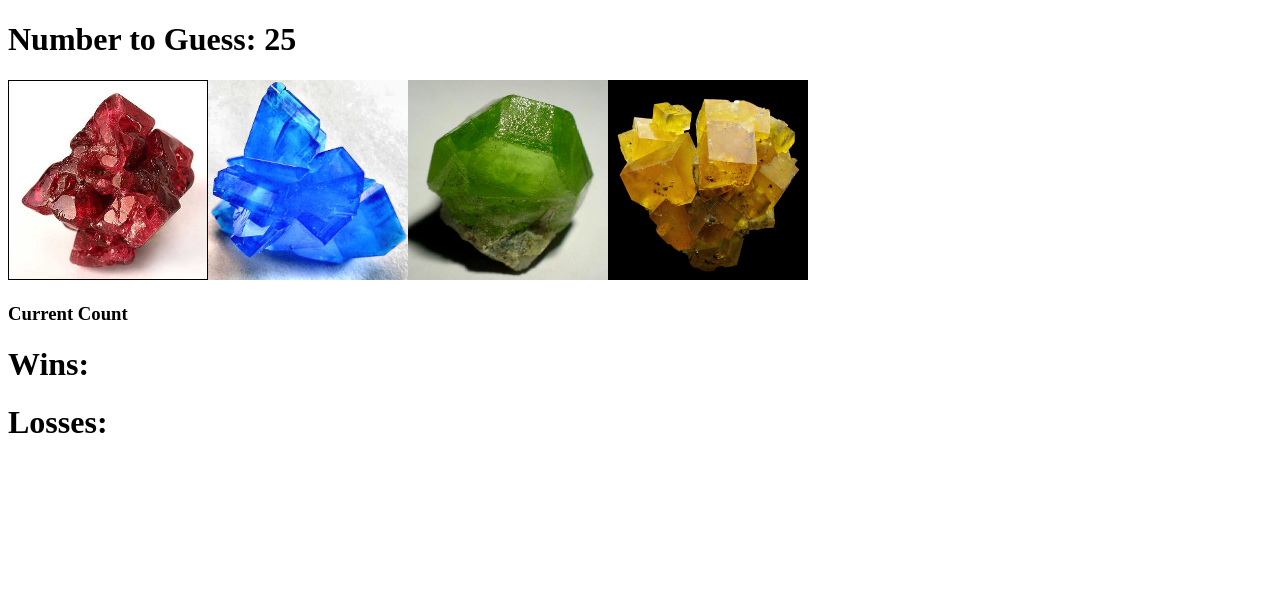
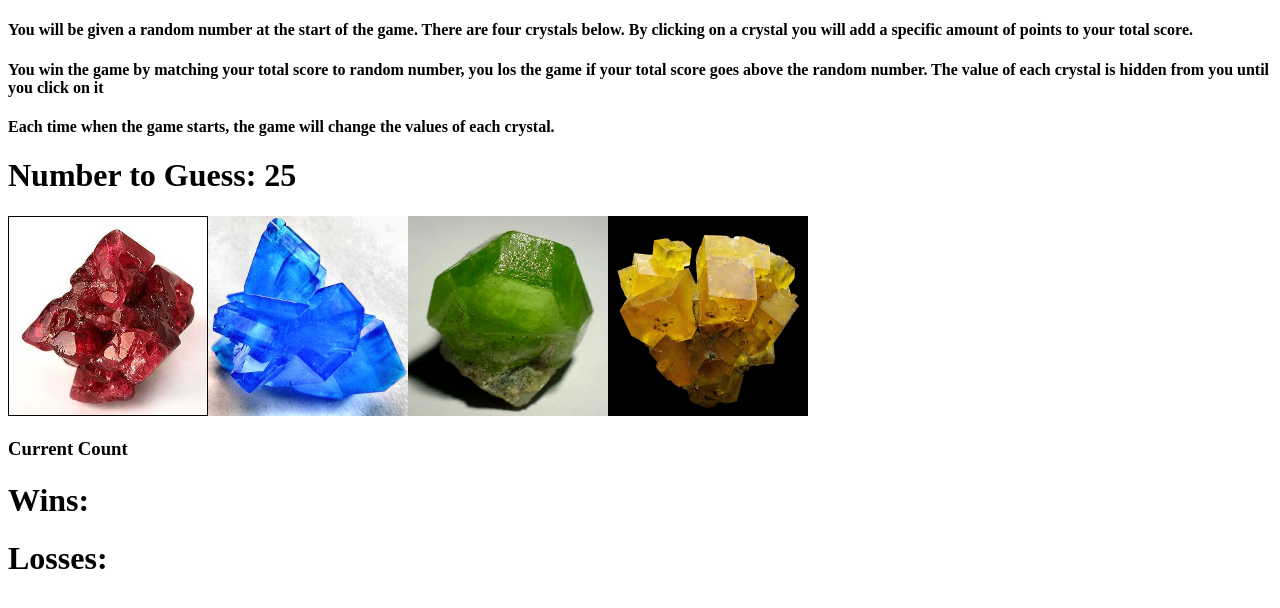
Before and after one commit to monsterreh2b/week-4-game, a plain HTML site: page index.html in a window 1280 px wide. Drawn offline with nearby package versions, Linux system fonts and the light colour scheme.

```diff
--- a/index.html
+++ b/index.html
@@ -14,10 +14,14 @@
 
 </head>
 <body>
+<h4>You will be given a random number at the start of the game. There are four crystals below. By clicking on a crystal you will add a specific amount of points to your total score.</h4>
 
+  <h4>You win the game by matching your total score to random number, you los the game if your total score goes above the random number. The value of each crystal is hidden from you until you click on it</h4>
+
+  <h4>Each time when the game starts, the game will change the values of each crystal.</h4>
   <h1>Number to Guess: <span id="number-to-guess"></span></h1>
 
-  <!-- Note that this div is now empty. We will fill it dynamically -->
+  <!-- crystals -->
   <div id="crystals">
   </div>
   <h3>Current Count</h3>
```
